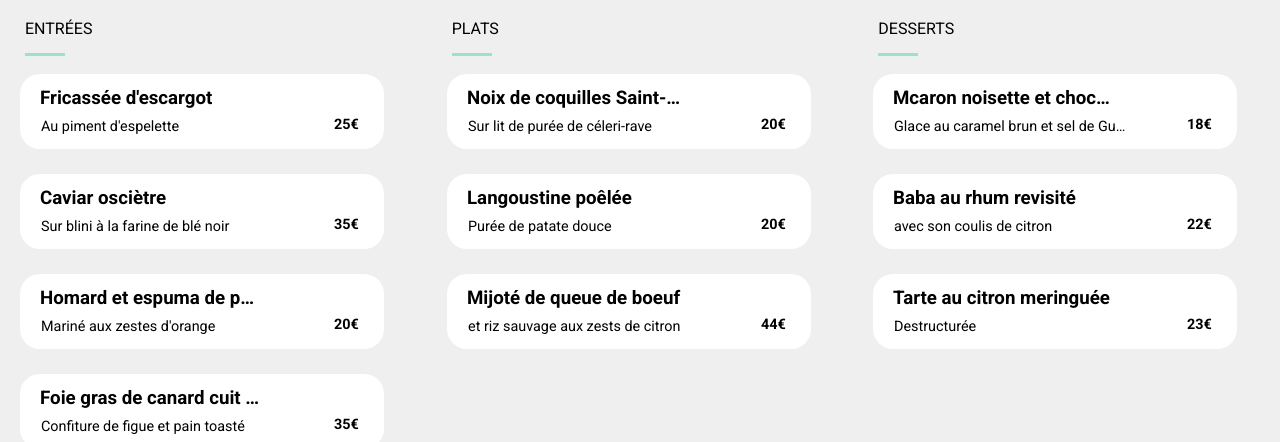
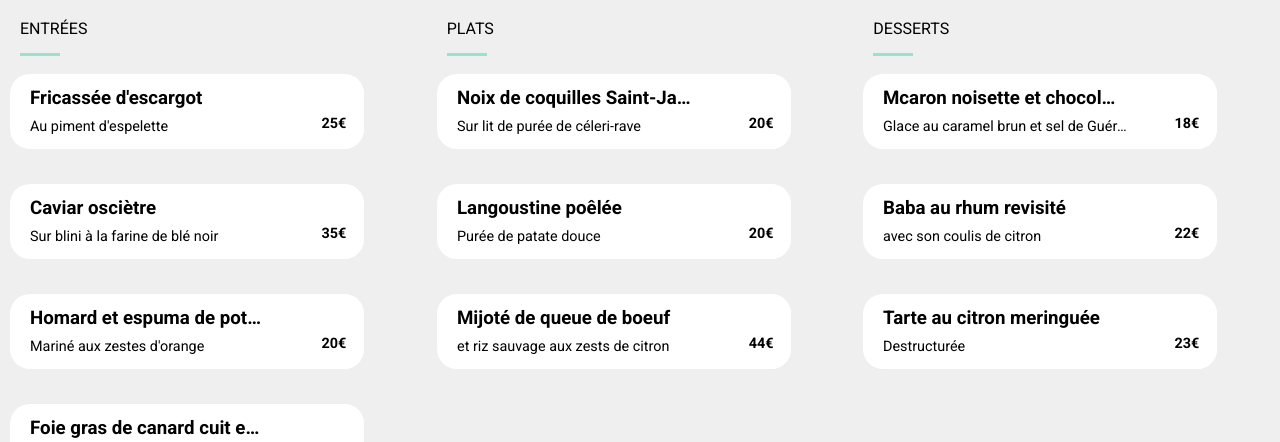
Before and after one commit to GSANA-lang/SanaGuerinik3_03062021, a plain HTML site: page html/Lanoteenchantée.html in a window 1280 px wide. Shown: the part 372-814 px from the top of the page. Drawn offline with Linux system fonts and the light colour scheme; grey boxes are pictures that could not be loaded; a web font is replaced by a local one.

Commit message:
Version finale

```diff
--- a/Ohmyfood/main.scss
+++ b/Ohmyfood/main.scss
@@ -12,17 +12,7 @@ html, body
 {
     font-family: "Roboto", sans-serif;
     width: 100%;
-    animation: faiden 2s;
-}
-
-@keyframes faiden
-{
-    0%{
-        opacity: 0;
-    }
-    100%{
-        opacity: 1;
-    }
+    z-index: 1;
 }
 
 
@@ -32,13 +22,15 @@ html, body
     height: 100%;
     background-color: white;
     position: fixed;
-    z-index: 999;
-    opacity: 85%;
+    z-index: 1000;
+    opacity: 90%;
     display: flex;
     justify-content: center;
     align-items: center;
-    animation: loader 4s;
-    animation-fill-mode: forwards;
+    /* visibility: hidden; */
+    animation: loading .01s;
+    animation-delay: 2s;
+    animation-fill-mode: both;
 
      #icone-loader
     {
@@ -60,15 +52,24 @@ html, body
            font-size: 4rem;
            right: 0; left: 0; top: 0; bottom: 0;
        }
-        animation: spin 2s linear ;
+        animation: spin 2s linear infinite;
     }
 }
 
-@keyframes loader
+@keyframes visibility
 {
     100%{
-        opacity: 0%;
-        visibility: hidden;
+
+        visibility: collapse;
+    }
+
+}
+
+@keyframes loading
+{
+    100%{
+        opacity: 0;
+        z-index: -10;
     }
 
 }
@@ -140,8 +141,8 @@ html, body
     }
     #button-explorer
     {
-        width: 220px;
-        height: 50px;
+        width: 230px;
+        height: 55px;
         font-size: 1.1em;
         text-align: center;
         color: white;
@@ -149,7 +150,7 @@ html, body
         cursor: pointer;
         margin-right: auto;
         margin-left: auto;
-        box-shadow: 2px 3px 0px;
+        box-shadow: 0px 0px 12px 0px #716c6c;
         background: linear-gradient(175deg, #FF79DA 10%, #9356DC 95%);
         transition: box-shadow 150ms linear, transform 150ms linear;
         border-radius: 30px;
@@ -157,7 +158,7 @@ html, body
         transform: scale(1);
         &:hover
         {
-            transform: scale(.95);
+            transform: scale(1.10);
         }
 
         #button-text
@@ -197,7 +198,11 @@ html, body
             transition-duration: 1s;
             &:hover
             {
-              background-color: #bea8da;
+              background-color: #e3d8f0;
+              .fonctionnement-logo
+              {
+                  color: #9356DC;
+              }
             }
 
             .fonctionnement-numero
--- a/html/Lanoteenchantée.html
+++ b/html/Lanoteenchantée.html
@@ -62,57 +62,63 @@
                 <div id="part-entree">
                     <div id="title-menu"> ENTRÉES</div>
                     <div class="underline"></div>
-                    <div class="menu">
 
-                        <div class="animation1 part-menu">
+                    <div class="animation1 menu">
+                        <div class="part-menu">
                             <div class="part-title">
                                 <h3> Fricassée d'escargot</h3>
-                                <div class="description">
                                 <p class="p-menu"> Au piment d'espelette</p>
                             </div>
+                            <div class="prix"> 25€</div>
+                            <div class="part-confirmation">
+                                <div class="icone">
+                                    <i class="fas fa-check-circle"></i>
                                 </div>
-                            <div class="part-icone">
-                                <div class="prix"> 25€</div>
-                                <div class="icone"><i class="fas fa-check-circle"></i></div>
+                            </div>
                         </div>
                     </div>
 
-                        <div class="animation2 part-menu">
+                    <div class="animation2 menu">
+                        <div class="part-menu">
                             <div class="part-title">
                                 <h3> Caviar osciètre</h3>
-                                <div class="description">
                                 <p class="p-menu"> Sur blini à la farine de blé noir</p>
                             </div>
+                            <div class="prix"> 35€</div>
+                            <div class="part-confirmation">
+                                <div class="icone">
+                                    <i class="fas fa-check-circle"></i>
                                 </div>
-                            <div class="part-icone">
-                                <div class="prix"> 35€</div>
-                                <div class="icone"><i class="fas fa-check-circle"></i></div>
+                            </div>
                         </div>
                     </div>
 
-                        <div class="animation3 part-menu">
+                    <div class="animation3 menu">
+                        <div class="part-menu">
                             <div class=part-title>
                                 <h3> Homard et espuma de potiron</h3>
-                                <div class="description">
                                 <p class="p-menu"> Mariné aux zestes d'orange</p>
                             </div>
+                            <div class="prix"> 20€</div>
+                            <div class="part-confirmation">
+                                <div class="icone">
+                                    <i class="fas fa-check-circle"></i>
                                 </div>
-                            <div class="part-icone">
-                                <div class="prix"> 20€</div>
-                                <div class="icone"><i class="fas fa-check-circle"></i></div>
+                            </div>
                         </div>
                     </div>
 
-                        <div class="animation4 part-menu">
+                    <div class="animation4 menu">
+                        <div class="part-menu">
                             <div class="part-title">
                                 <h3> Foie gras de canard cuit entier</h3>
-                                <div class="description">
                                 <p class="p-menu"> Confiture de figue et pain toasté</p>
                             </div>
+                            <div class="prix"> 35€</div>
+                            <div class="part-confirmation">
+                                <div class="icone">
+                                    <i class="fas fa-check-circle"></i>
                                 </div>
-                            <div class="part-icone">
-                                <div class="prix"> 35€</div>
-                                <div class="icone"><i class="fas fa-check-circle"></i></div>
                             </div>
                         </div>
                     </div>
@@ -123,44 +129,48 @@
                 <div id="part-plat">
                     <div id="title-menu"> PLATS</div>
                     <div class="underline"></div>
-                    <div class="menu">
 
-                        <div class="animation5 part-menu">
+                    <div class="animation5 menu">
+                        <div class="part-menu">
                             <div class="part-title">
                                 <h3> Noix de coquilles Saint-Jacques</h3>
-                                <div class="description">
                                 <p class="p-menu"> Sur lit de purée de céleri-rave</p>
                             </div>
+                            <div class="prix"> 20€</div>
+                            <div class="part-confirmation">
+                                <div class="icone">
+                                    <i class="fas fa-check-circle"></i>
                                 </div>
-                            <div class="part-icone">
-                                <div class="prix"> 20€</div>
-                                <div class="icone"><i class="fas fa-check-circle"></i></div>
+                            </div>
                         </div>
                     </div>
 
-                        <div class="animation6 part-menu">
+                    <div class="animation6 menu">
+                        <div class="part-menu">
                             <div class="part-title">
                                 <h3> Langoustine poêlée</h3>
-                                <div class="description">
                                 <p class="p-menu"> Purée de patate douce</p>
                             </div>
+                            <div class="prix"> 20€</div>
+                            <div class="part-confirmation">
+                                <div class="icone">
+                                    <i class="fas fa-check-circle"></i>
                                 </div>
-                            <div class="part-icone">
-                                <div class="prix"> 20€</div>
-                                <div class="icone"><i class="fas fa-check-circle"></i></div>
+                            </div>
                         </div>
                     </div>
 
-                        <div class="animation7 part-menu">
+                    <div class="animation7 menu">
+                        <div class="part-menu">
                             <div class="part-title">
                                 <h3> Mijoté de queue de boeuf</h3>
-                                <div class="description">
                                 <p class="p-menu"> et riz sauvage aux zests de citron</p>
                             </div>
+                            <div class="prix"> 44€</div>
+                            <div class="part-confirmation">
+                                <div class="icone">
+                                    <i class="fas fa-check-circle"></i>
                                 </div>
-                            <div class="part-icone">
-                                <div class="prix"> 44€</div>
-                                <div class="icone"><i class="fas fa-check-circle"></i></div>
                             </div>
                         </div>
                     </div>
@@ -171,44 +181,48 @@
                 <div id="part-dessert">
                     <div id="title-menu"> DESSERTS</div>
                     <div class="underline"></div>
-                    <div class="menu">
 
-                        <div class="animation8 part-menu">
+                    <div class="animation8 menu">
+                        <div class="part-menu">
                             <div class="part-title">
                                 <h3> Mcaron noisette et chocolat</h3>
-                                <div class="description">
                                 <p class="p-menu"> Glace au caramel brun et sel de Guérande</p>
                             </div>
+                            <div class="prix"> 18€</div>
+                            <div class="part-confirmation">
+                                <div class="icone">
+                                    <i class="fas fa-check-circle"></i>
                                 </div>
-                            <div class="part-icone">
-                                <div class="prix"> 18€</div>
-                                <div class="icone"><i class="fas fa-check-circle"></i></div>
+                            </div>
                         </div>
                     </div>
 
-                        <div class="animation9 part-menu">
+                    <div class="animation9 menu">
+                        <div class="part-menu">
                             <div class="part-title">
                                 <h3> Baba au rhum revisité</h3>
-                                <div class="description">
                                 <p class="p-menu"> avec son coulis de citron</p>
                             </div>
+                            <div class="prix"> 22€</div>
+                            <div class="part-confirmation">
+                                <div class="icone">
+                                    <i class="fas fa-check-circle"></i>
                                 </div>
-                            <div class="part-icone">
-                                <div class="prix"> 22€</div>
-                                <div class="icone"><i class="fas fa-check-circle"></i></div>
+                            </div>
                         </div>
                     </div>
 
-                        <div class="animation10 part-menu">
+                    <div class="animation10 menu">
+                        <div class="part-menu">
                             <div class="part-title">
                                 <h3> Tarte au citron meringuée</h3>
-                                <div class="description">
                                 <p class="p-menu"> Destructurée</p>
                             </div>
+                            <div class="prix"> 23€</div>
+                            <div class="part-confirmation">
+                                <div class="icone">
+                                    <i class="fas fa-check-circle"></i>
                                 </div>
-                            <div class="part-icone">
-                                <div class="prix"> 23€</div>
-                                <div class="icone"><i class="fas fa-check-circle"></i></div>
                             </div>
                         </div>
                     </div>
--- a/styles/main3.scss
+++ b/styles/main3.scss
@@ -125,16 +125,19 @@ body
 
 #restaurant-menu
 {
-    width: 100%;
+
     display: grid;
-    grid-template-columns: 1fr 1fr 1fr;
     background-color: #efefef;
     padding-top: 3px;
     padding-bottom: 35px;
+    @media (min-width:64rem)
+    {
+        grid-template-columns: 1fr 1fr 1fr;
+    }
     #title-menu
     {
         font-size: 1rem;
-        margin: 0px 0 20px 25px;
+        margin: 0px 0 20px 10px;
     }
 }
 
@@ -142,59 +145,76 @@ body
 {
     border-bottom: 3px solid #99e2d0;
     width: 40px;
-    margin: -5px 0 18px 25px;
+    margin: -5px 0 18px 10px;
 }
 
 
 #part-entree, #part-plat, #part-dessert
 {
+    max-width: 83%;
     padding-bottom: 45px;
+    padding-left: 10px;
 }
+
+
 .menu
 {
-    width: 90%;
-    display: flex;
-    flex-direction: column;
+    max-width: 100%;
+    border-radius: 20px;
+    height: 75px;
+    margin-bottom: 35px;
+    overflow :hidden;
+    cursor: pointer;
+    background-color: #fff;
+    transition: width .6s ease-in-out;
+    &:hover
+        {
+            .part-menu
+            {
+                max-width: 82%;
+                .prix
+                {
+                    transform: translateX(-24px);
+                }
+                .part-confirmation
+                {
+                    transform: translateX(-24px);
+                    .svg-inline--fa
+                    {
+                    animation: check .6s ease-in;
+                    }
+                }
+            }
+        }
+
+
     .part-menu
     {
-        border-radius: 20px;
+        width: 95%;
         position: relative;
-        overflow: hidden;
-        cursor: pointer;
-        z-index: 0;
         background-color: #fff;
         height: 75px;
         margin-bottom: 25px;
         margin-left: 20px;
         display: flex;
-        &:hover
-        {
-            .part-title h3
-            {
-                margin-right: 80px;
-            }
-            .part-icone
-            {
-                transform: translateX(-80px);
-                .svg-inline--fa
-                {
-                   animation: check 1s ease-in;
-                }
-            }
-        }
+        justify-content: space-between;
+
+
 
         .part-title
         {
-            width: 70%;
+            width: 74%;
             display: flex;
             flex-direction: column;
             margin-top: -7px;
-            transition: margin-right 1s ease-in-out;
+            overflow: hidden;
+            white-space: nowrap;
+            text-overflow: ellipsis;
 
             h3
             {
                 font-size: 1.17rem;
-                padding: 20px 15px 0 20px;
+                padding: 20px 15px 0 0px;
                 margin-top: 0px;
                 overflow: hidden;
                 white-space: nowrap;
@@ -203,7 +223,6 @@ body
             .p-menu
             {
                 font-size: .9rem;
-                padding-left: 21px;
                 margin-top: -10px;
                 overflow: hidden;
                 white-space: nowrap;
@@ -211,33 +230,26 @@ body
             }
 
         }
+        .prix
+        {
+            width: 30px;
+            margin-right: 20px;
+            padding-top: 41px;
+            display: flex;
+            justify-content: flex-end;
+            font-weight: bold;
+            font-size: .9rem;
+            transition: transform .6s ease-in-out;
+        }
 
-        .part-icone
+        .part-confirmation
         {
+            width: 80px;
             height: 80px;
             position: absolute;
             right: -80px;
             display: flex;
-            transform: translateX(0px);
-            transition: all 1.2s ease-in-out;
-            /* &:hover
-            {
-                transform: translateX(-80px);
-                .svg-inline--fa
-                {
-                   animation: check 1s ease-in;
-                }
-            }  */
-
-            .prix
-            {
-                width: 50px;
-                margin-top: 21px;
-                display: flex;
-                align-items: center;
-                font-weight: bold;
-                font-size: .9rem;
-            }
+            transition: transform .6s ease-in-out;
 
             .icone
             {
@@ -271,6 +283,7 @@ body
 }
 
 /*  Partie Animation part-menu */
+
 .animation1
 {
     animation: apparition .6s ease-in-out both;
@@ -319,13 +332,13 @@ body
 .animation10
 {
     animation: apparition .6s ease-in-out both;
-    animation-delay: 1.1s;
+    animation-delay: 1s;
 }
 
 @keyframes apparition
 {
     0%{
-        transform: scale(0);
+        transform: scale(0)
     }
     100%{
         transform: scale(1);
@@ -342,7 +355,7 @@ body
     #part-button
     {
         width: 220px;
-        height: 50px;
+        height: 55px;
         font-size: 1.1em;
         text-align: center;
         color: white;
@@ -350,7 +363,7 @@ body
         cursor: pointer;
         margin-right: auto;
         margin-left: auto;
-        box-shadow: 2px 3px 0px #e0dcdc;
+        box-shadow: 0px 0px 12px 0px #716c6c;
         background: linear-gradient(175deg, #FF79DA 10%, #9356DC 95%);
         transition: box-shadow 150ms linear, transform 150ms linear;
         border-radius: 30px;
@@ -358,10 +371,10 @@ body
         transform: scale(1);
         &:hover
         {
-            transform: scale(.95);
+            transform: scale(1.10);
         }
 
-        #btn.commande
+        #p-button
         {
             font-family: "Roboto", sans-serif;
             font-size: 1rem;
@@ -384,7 +397,7 @@ body
     padding: 0 0 0 25px;
     #footer-titre
     {
-        margin-left: 10px;
+        margin-left: 11px;
     }
     .footer-icone
     {
@@ -430,12 +443,42 @@ body
 
     #restaurant-menu
     {
-        display: block;
-        .menu .part-menu
+        display: flex;
+        flex-direction: column;
+        justify-content: center;
+        align-items: center;
+        .menu
         {
-            width: 97%;
-            margin-left: 40px;
+            width: 90%;
+            margin-left: 22px;
+            .part-menu
+            {
+                width: 97%;
+                margin-left: 40px;
+                .prix
+                {
+                    margin-right: 40px;
+                }
+                .part-confirmation
+                {
+                    width: 80px;
+                    .icone
+                    {
+                        width: 121px;
+                        .svg-inline--fa
+                        {
+                            width: 121px;
+                        }
+                    }
+                }
+
+            }
         }
+    }
+
+    #part-entree, #part-plat, #part-dessert
+    {
+        width: 100%;
     }
 }
 
@@ -450,7 +493,8 @@ body
 
     #restaurant-menu
     {
-        display: block;
+        display: flex;
+        flex-direction: column;
         #title-menu
         {
             margin: 0px 0px 20px 25px;
@@ -461,13 +505,35 @@ body
         }
         .menu
         {
-            width: 90%;
-            padding-left: 21px;
+            width: 100%;
+            margin-left: 22px;
             .part-menu
             {
-                width: 100%;
-                margin-left: 0px;
+                width: 97%;
+                margin-left: 40px;
+                .prix
+                {
+                    margin-right: 40px;
+                }
+                .part-confirmation
+                {
+                    width: 80px;
+                    right: -60px;
+                    .icone
+                    {
+                        width: 80px;
+                        .svg-inline--fa
+                        {
+                            width: 80px;
+                        }
+                    }
+                }
+
             }
         }
     }
+    #part-entree, #part-plat, #part-dessert
+    {
+        width: 100%;
+    }
 }
```
Also changed, not shown: Ohmyfood/index.html (+7 -8 lines), html/Alafrançaise.html (+59 -47 lines), html/Lapalettedugout.html (+65 -50 lines), html/ledelicedessens.html (+67 -55 lines), Ohmyfood/main.css, styles/main3.css, 2 other files. Lines whose indentation alone changed are shown as unchanged.
